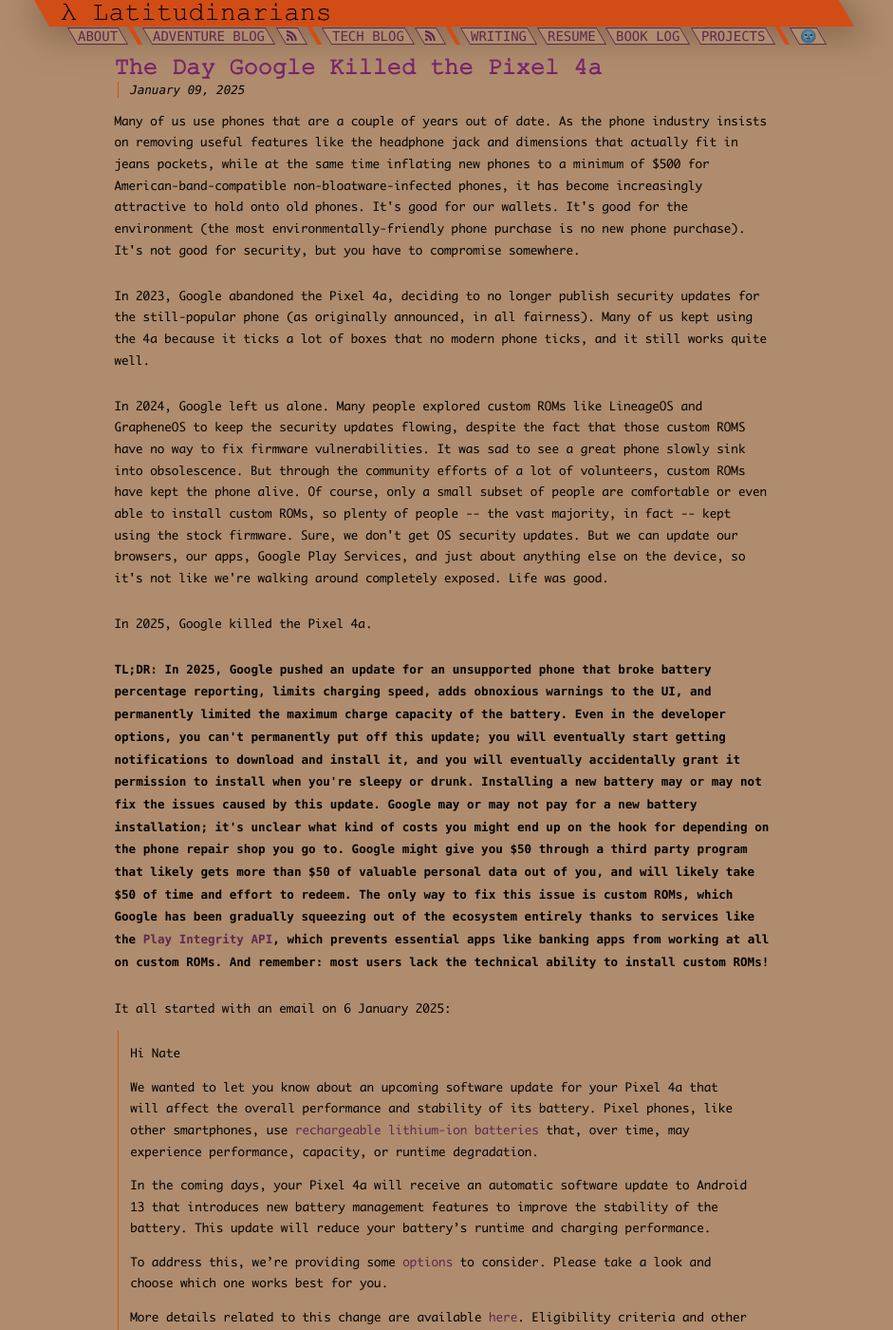
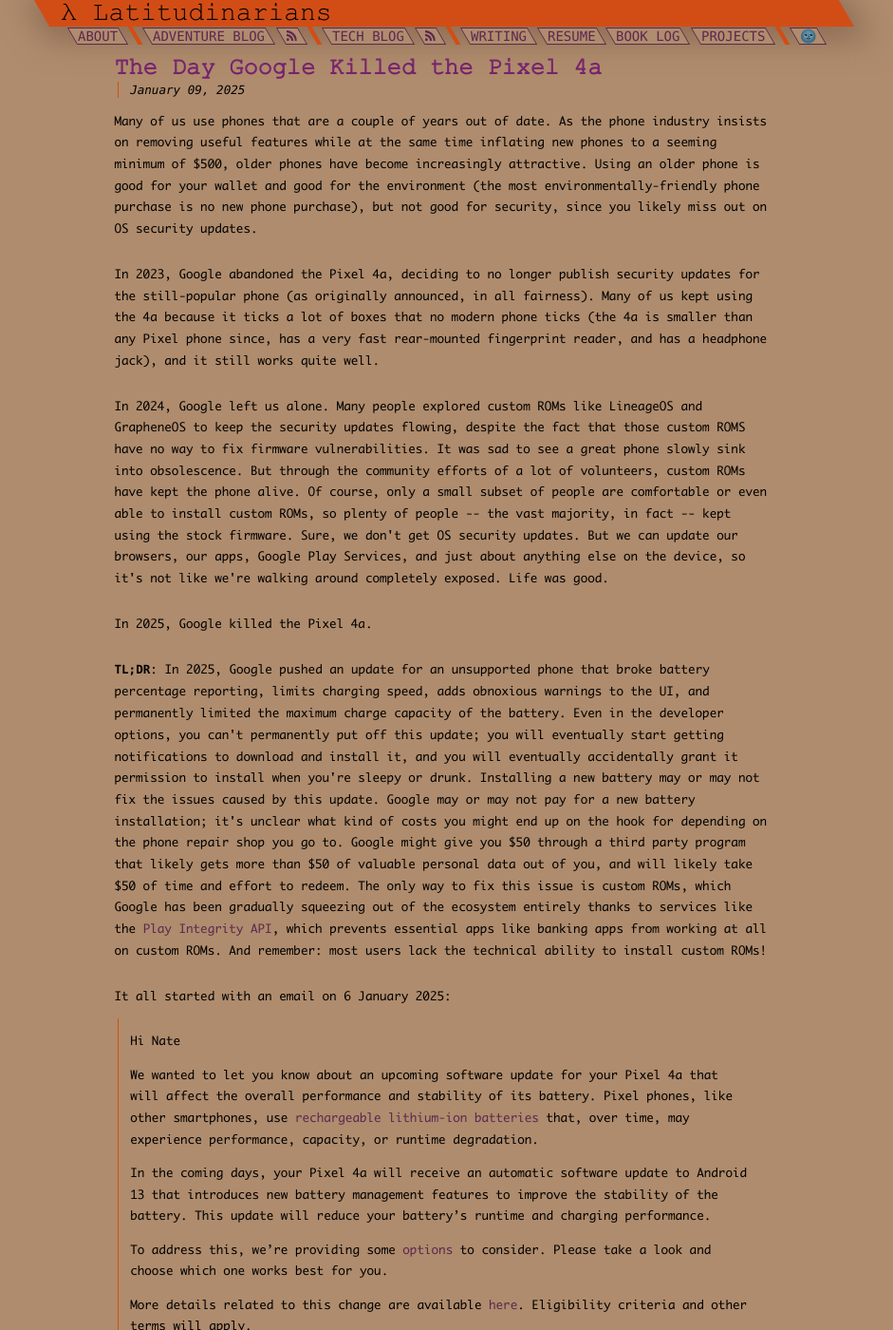
Before and after one commit to nathan-contino/nathan-contino.github.io, a Jekyll site: the page built from _posts/techblog/2025-01-09-the-day-google-killed-the-pixel-4a.md, in a window 1280 px wide and 1400 px high. Shown: the whole window at 95% size, without its empty margins (174-1115 px from the left). Built offline with Jekyll 4.4.1, drawn with Linux system fonts in a browser that asks for light colours; some of the changed text lies outside the part shown.

Commit message:
Minor wording improvements and image layout fixes

```diff
--- a/_posts/techblog/2025-01-09-the-day-google-killed-the-pixel-4a.md
+++ b/_posts/techblog/2025-01-09-the-day-google-killed-the-pixel-4a.md
@@ -5,17 +5,17 @@
 categories: techblog
 ---
 
-Many of us use phones that are a couple of years out of date. As the phone industry insists on removing useful features like the headphone jack and dimensions that actually fit in jeans pockets, while at the same time inflating new phones to a minimum of $500 for American-band-compatible non-bloatware-infected phones, it has become increasingly attractive to hold onto old phones. It's good for our wallets. It's good for the environment (the most environmentally-friendly phone purchase is no new phone purchase). It's not good for security, but you have to compromise somewhere.
+Many of us use phones that are a couple of years out of date. As the phone industry insists on removing useful features while at the same time inflating new phones to a seeming minimum of $500, older phones have become increasingly attractive. Using an older phone is good for your wallet and good for the environment (the most environmentally-friendly phone purchase is no new phone purchase), but not good for security, since you likely miss out on OS security updates.
 
-In 2023, Google abandoned the Pixel 4a, deciding to no longer publish security updates for the still-popular phone (as originally announced, in all fairness). Many of us kept using the 4a because it ticks a lot of boxes that no modern phone ticks, and it still works quite well.
+In 2023, Google abandoned the Pixel 4a, deciding to no longer publish security updates for the still-popular phone (as originally announced, in all fairness). Many of us kept using the 4a because it ticks a lot of boxes that no modern phone ticks (the 4a is smaller than any Pixel phone since, has a very fast rear-mounted fingerprint reader, and has a headphone jack), and it still works quite well.
 
 In 2024, Google left us alone. Many people explored custom ROMs like LineageOS and GrapheneOS to keep the security updates flowing, despite the fact that those custom ROMS have no way to fix firmware vulnerabilities. It was sad to see a great phone slowly sink into obsolescence. But through the community efforts of a lot of volunteers, custom ROMs have kept the phone alive. Of course, only a small subset of people are comfortable or even able to install custom ROMs, so plenty of people -- the vast majority, in fact -- kept using the stock firmware. Sure, we don't get OS security updates. But we can update our browsers, our apps, Google Play Services, and just about anything else on the device, so it's not like we're walking around completely exposed. Life was good.
 
 In 2025, Google killed the Pixel 4a.
 
-**TL;DR: In 2025, Google pushed an update for an unsupported phone that broke battery percentage reporting, limits charging speed, adds obnoxious warnings to the UI, and permanently limited the maximum charge capacity of the battery. Even in the developer options, you can't permanently put off this update; you will eventually start getting notifications to download and install it, and you will eventually accidentally grant it permission to install when you're sleepy or drunk. Installing a new battery may or may not fix the issues caused by this update. Google may or may not pay for a new battery installation; it's unclear what kind of costs you might end up on the hook for depending on the phone repair shop you go to. Google might give you $50 through a third party program that likely gets more than $50 of valuable personal data out of you, and will likely take $50 of time and effort to redeem. The only way to fix this issue is custom ROMs, which Google has been gradually squeezing out of the ecosystem entirely thanks to services like the [Play Integrity API](https://developer.android.com/google/play/integrity/overview), which prevents essential apps like banking apps from working at all on custom ROMs. And remember: most users lack the technical ability to install custom ROMs!**
+<!-- readmore -->
 
-<!-- readmore -->
+**TL;DR**: In 2025, Google pushed an update for an unsupported phone that broke battery percentage reporting, limits charging speed, adds obnoxious warnings to the UI, and permanently limited the maximum charge capacity of the battery. Even in the developer options, you can't permanently put off this update; you will eventually start getting notifications to download and install it, and you will eventually accidentally grant it permission to install when you're sleepy or drunk. Installing a new battery may or may not fix the issues caused by this update. Google may or may not pay for a new battery installation; it's unclear what kind of costs you might end up on the hook for depending on the phone repair shop you go to. Google might give you $50 through a third party program that likely gets more than $50 of valuable personal data out of you, and will likely take $50 of time and effort to redeem. The only way to fix this issue is custom ROMs, which Google has been gradually squeezing out of the ecosystem entirely thanks to services like the [Play Integrity API](https://developer.android.com/google/play/integrity/overview), which prevents essential apps like banking apps from working at all on custom ROMs. And remember: most users lack the technical ability to install custom ROMs!
 
 It all started with an email on 6 January 2025:
 
@@ -47,11 +47,13 @@
 
 * [the update added a giant non-removable warning to the Battery page in Settings](https://old.reddit.com/r/Pixel4a/comments/1hwtupc/battery_info_before_and_after_the_update/)
 
-* the update added a giant warning notification in the notifications tray, and permanently marked the battery icon in the top right with an exclamation point:
+* the update added a giant warning notification in the notifications tray:
 
-{% include figure.html url="2025_01_09/notification.png" description="ugly permanent notification." %}
+{% include figure.html url="2025_01_09/notification.png" description="ugly permanent notification" %}
 
-{% include figure.html url="2025_01_09/exclamation.png" description="scarred battery icon." %}
+* the update permanently marked the battery icon in the top right with an exclamation point:
+
+{% include figure.html url="2025_01_09/exclamation.png" description="scarred battery icon" %}
 
 * users trying to redeem their $50 credit with Google are being forced to submit significant amounts of personal information to [Payoneer](https://old.reddit.com/r/Pixel4a/comments/1hwkhj5/what_is_this_payoneer_thing/), a highly legitimate trustworthy corporation that definitely won't sell or abuse my personal data or lose it in a leak eventually.
 
@@ -65,7 +67,7 @@
 
 I don't know. Nobody seems to. All I know is that pretty much anybody who was happily using the not-quite 3.5 year old Pixel 4a up until this point, who doesn't pay attention to online phone enthusiast communities, is likely now stuck with an annoying brick that will work significantly worse than it did before, since the battery gauge no longer works.
 
-{% include figure.html url="2025_01_09/dead.png" description="4a is kill." %}
+{% include figure.html url="2025_01_09/dead.png" description="4a is kill" %}
 
 And I don't think that's OK.
 
```
